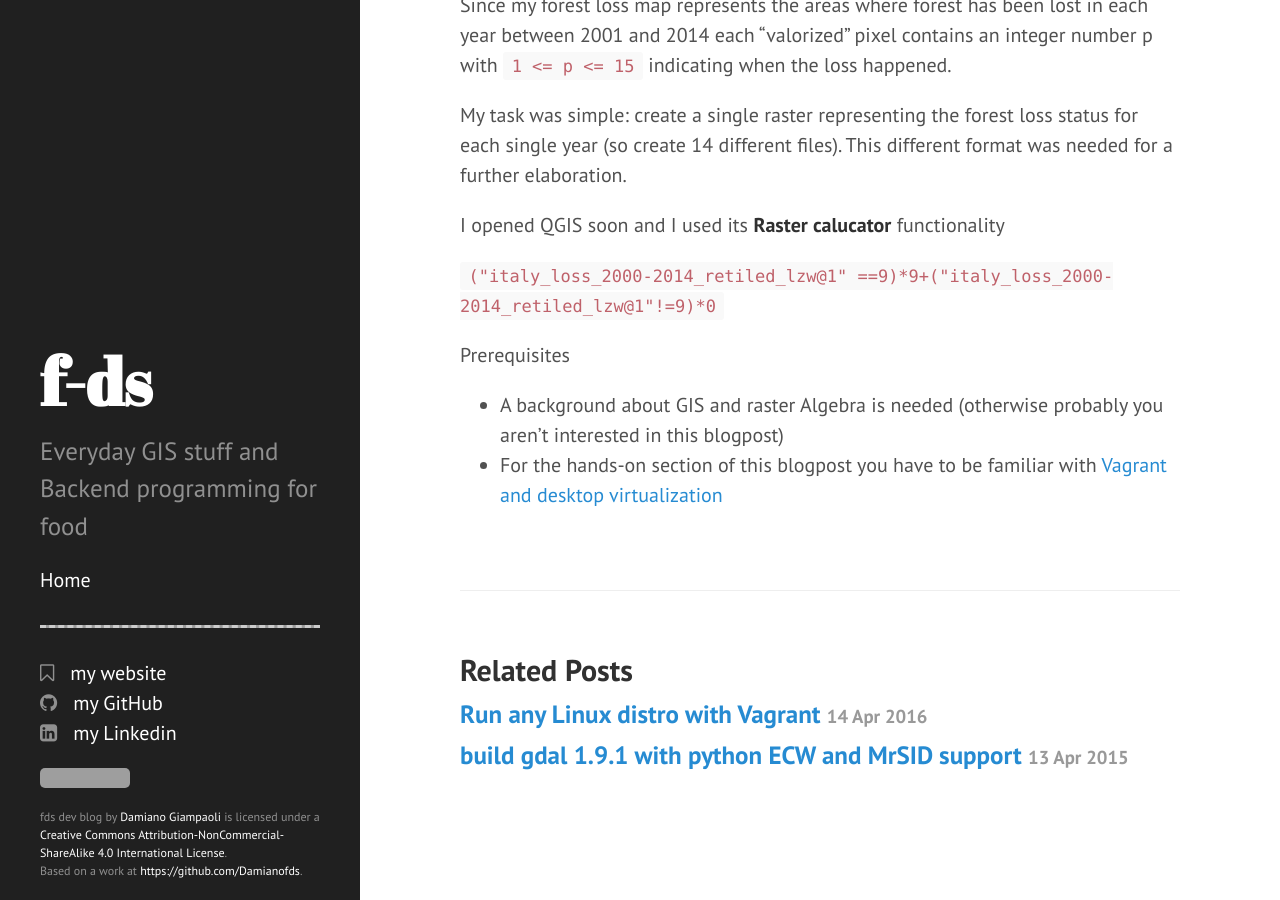
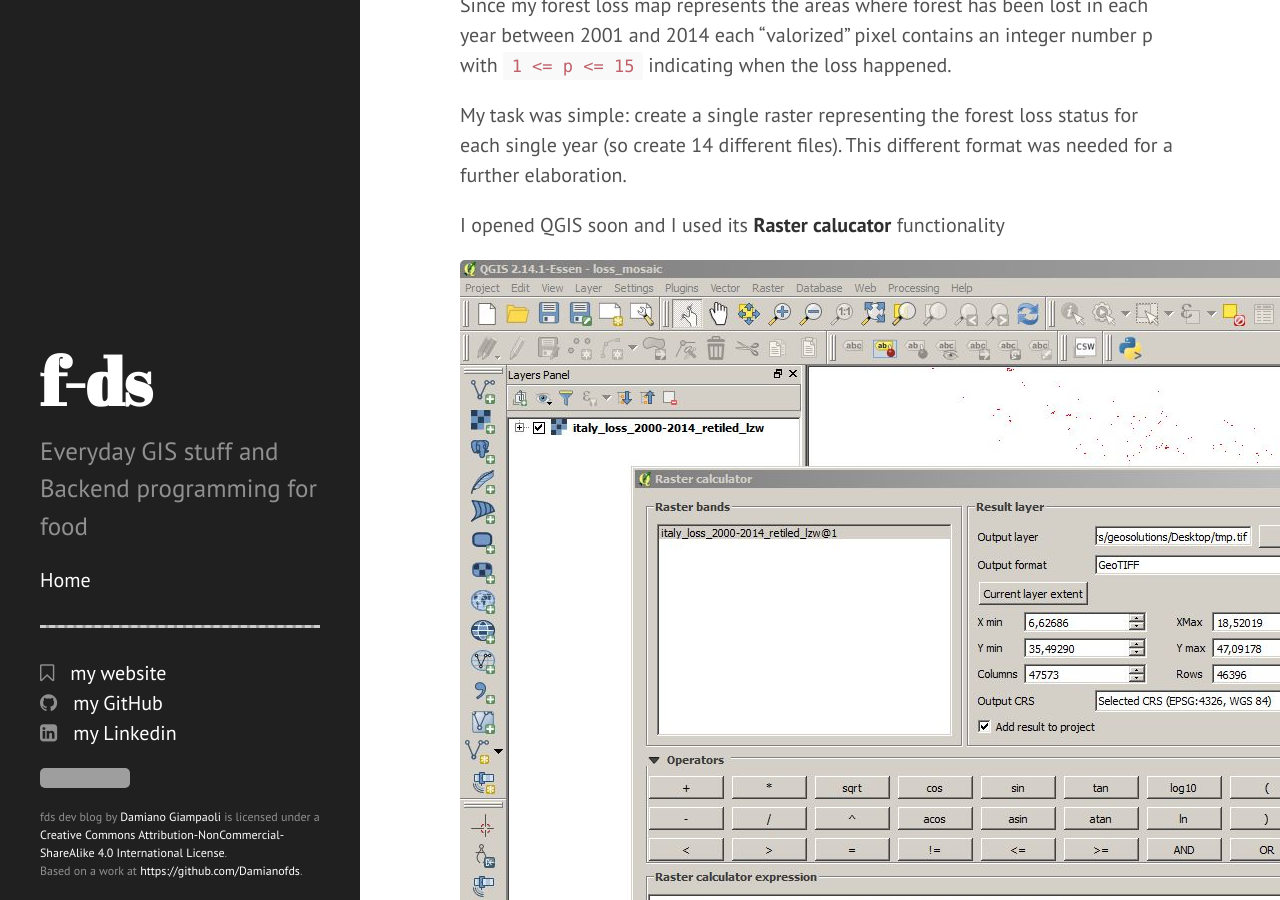
Before and after one commit to f-ds/f-ds.github.io, a Jekyll site: the page built from _posts/2016-04-18-raster-algebra-with-gdal-and-no-qgis.markdown, in a window 1280 px wide and 900 px high, scrolled down 350 px. Built offline with Jekyll 4.4.1, drawn with Linux system fonts in a browser that asks for light colours; nearby versions of some CDN libraries; grey boxes are pictures that could not be loaded.

```diff
--- a/_posts/2016-04-18-raster-algebra-with-gdal-and-no-qgis.markdown
+++ b/_posts/2016-04-18-raster-algebra-with-gdal-and-no-qgis.markdown
@@ -13,6 +13,8 @@
 
 I opened QGIS soon and I used its **Raster calucator** functionality
 
+![The QGis Raster Calculator GUI](https://rawgit.com/f-ds/f-ds.github.io/master/public/img/raster-calculator.jpg)
+{: height="36px" width="36px"}
 
 `("italy_loss_2000-2014_retiled_lzw@1" ==9)*9+("italy_loss_2000-2014_retiled_lzw@1"!=9)*0`
 
```
